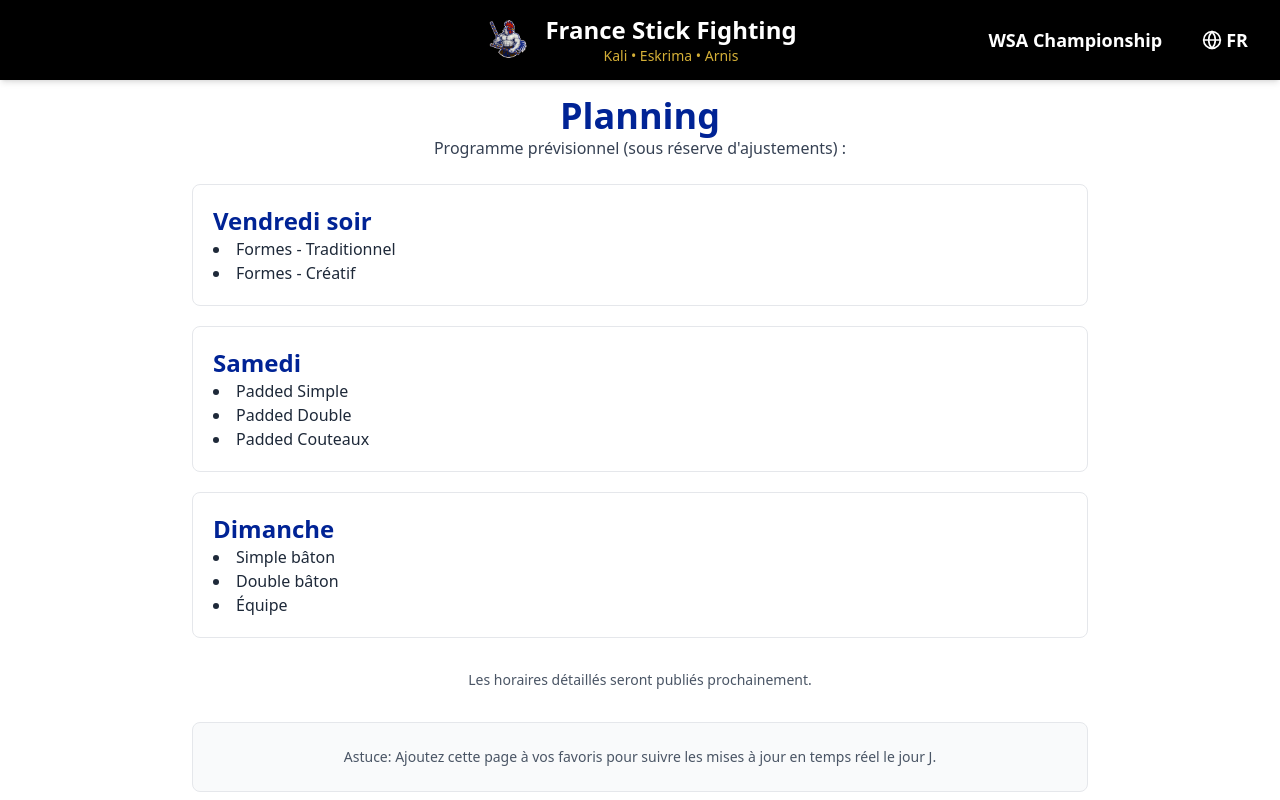
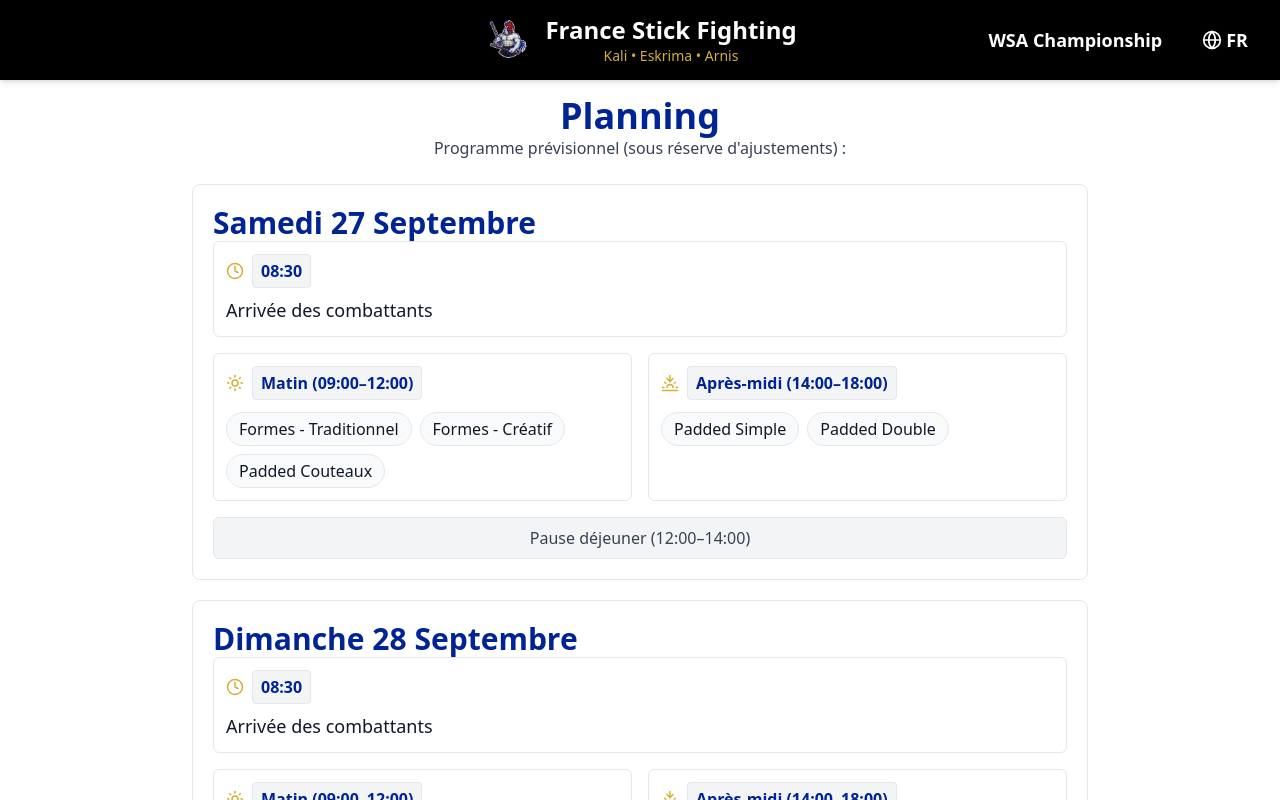
Before and after one commit to adjikpo/stickfighting_france, a Next.js app: page /planning in a window 1280 px wide. Shown: the top 800 px of the page. Built offline with nearby package versions, Linux system fonts and the light colour scheme.

Commit message:
update the plannig

```diff
--- a/src/app/page.tsx
+++ b/src/app/page.tsx
@@ -20,10 +20,10 @@ export default function Home() {
       wsa: {
         title: "WSA European Championship",
         subtitle: "World Sport Arnis",
-        dates: "26-28 Septembre 2025",
+        dates: "27-28 Septembre 2025",
         location1: "Centre Sportif - Rue Jean Rigaud",
         location2: "Écully 69130",
-        days: "3 Jours",
+        days: "2 Jours",
         daysDesc: "Compétition internationale",
         countries: "Pays de l'UE",
         countriesDesc: "Junior & Senior",
@@ -73,10 +73,10 @@ export default function Home() {
       wsa: {
         title: "WSA European Championship",
         subtitle: "World Sport Arnis",
-        dates: "September 26-28, 2025",
+        dates: "September 27-28, 2025",
         location1: "Sports Center - Rue Jean Rigaud",
         location2: "Écully 69130",
-        days: "3 Days",
+        days: "2 Days",
         daysDesc: "International competition",
         countries: "EU Countries",
         countriesDesc: "Junior & Senior",
--- a/src/app/planning/page.tsx
+++ b/src/app/planning/page.tsx
@@ -3,6 +3,7 @@
 import Navbar from "@/components/Navbar";
 import Footer from "@/components/Footer";
 import { useState } from "react";
+import { Sun, Sunset, Clock } from "lucide-react";
 
 export default function PlanningPage() {
   const [language, setLanguage] = useState<'fr' | 'en'>('fr');
@@ -11,10 +12,26 @@ export default function PlanningPage() {
     fr: {
       title: "Planning",
       intro: "Programme prévisionnel (sous réserve d'ajustements) :",
+      lunch: "Pause déjeuner (12:00–14:00)",
       days: [
-        { label: "Vendredi soir", items: ["Formes - Traditionnel", "Formes - Créatif"] },
-        { label: "Samedi", items: ["Padded Simple", "Padded Double", "Padded Couteaux"] },
-        { label: "Dimanche", items: ["Simple bâton", "Double bâton", "Équipe"] },
+        {
+          id: "samedi-27-septembre",
+          label: "Samedi 27 Septembre",
+          sessions: [
+            { time: "08:30", label: "Arrivée des combattants" },
+            { time: "Matin (09:00–12:00)", items: ["Formes - Traditionnel", "Formes - Créatif", "Padded Couteaux"] },
+            { time: "Après-midi (14:00–18:00)", items: ["Padded Simple", "Padded Double"] },
+          ],
+        },
+        {
+          id: "dimanche-28-septembre",
+          label: "Dimanche 28 Septembre",
+          sessions: [
+            { time: "08:30", label: "Arrivée des combattants" },
+            { time: "Matin (09:00–12:00)", items: ["Simple bâton"] },
+            { time: "Après-midi (14:00–18:00)", items: ["Double bâton", "Équipe"] },
+          ],
+        },
       ],
       note: "Les horaires détaillés seront publiés prochainement.",
       tip: "Astuce: Ajoutez cette page à vos favoris pour suivre les mises à jour en temps réel le jour J.",
@@ -22,10 +39,26 @@ export default function PlanningPage() {
     en: {
       title: "Schedule",
       intro: "Provisional schedule (subject to changes):",
+      lunch: "Lunch break (12:00 PM–2:00 PM)",
       days: [
-        { label: "Friday evening", items: ["Forms - Traditional", "Forms - Creative"] },
-        { label: "Saturday", items: ["Padded Single", "Padded Double", "Padded Knives"] },
-        { label: "Sunday", items: ["Single stick", "Double stick", "Team"] },
+        {
+          id: "saturday-27-september",
+          label: "Saturday 27 September",
+          sessions: [
+            { time: "08:30", label: "Fighters arrival" },
+            { time: "Morning (9:00 AM–12:00 PM)", items: ["Forms - Traditional", "Forms - Creative", "Padded Knives"] },
+            { time: "Afternoon (2:00 PM–6:00 PM)", items: ["Padded Single", "Padded Double"] },
+          ],
+        },
+        {
+          id: "sunday-28-september",
+          label: "Sunday 28 September",
+          sessions: [
+            { time: "08:30", label: "Fighters arrival" },
+            { time: "Morning (9:00 AM–12:00 PM)", items: ["Single stick"] },
+            { time: "Afternoon (2:00 PM–6:00 PM)", items: ["Double stick", "Team"] },
+          ],
+        },
       ],
       note: "Detailed times will be published soon.",
       tip: "Tip: Bookmark this page to follow updates in real-time on the day.",
@@ -43,14 +76,61 @@ export default function PlanningPage() {
           <p className="text-center text-gray-700 mb-6">{t.intro}</p>
 
           <div className="space-y-5 mb-8">
-            {t.days.map((d: {label: string; items: string[]}) => (
-              <section key={d.label} className="bg-white border border-gray-200 rounded-lg p-5">
-                <h2 className="text-xl md:text-2xl font-bold text-[var(--france-bleu)] mb-2">{d.label}</h2>
-                <ul className="list-disc list-inside text-gray-800">
-                  {d.items.map((it) => (
-                    <li key={it}>{it}</li>
-                  ))}
-                </ul>
+            {t.days.map((d: any) => (
+              <section key={d.id} id={d.id} className="bg-white border border-gray-200 rounded-lg p-5">
+                <h2 className="text-2xl md:text-3xl font-bold text-[var(--france-bleu)] mb-4">{d.label}</h2>
+
+                {/* Arrivée */}
+                {d.sessions.filter((s: any) => s.label && !s.items).map((s: any, idx: number) => (
+                  <div key={`arrivee-${idx}`} className="mb-4">
+                    <div className="bg-white border border-gray-200 rounded-md p-3 h-full flex flex-col">
+                      <div className="flex items-center gap-2 mb-2">
+                        <Clock size={18} className="text-[var(--or-default)]" />
+                        <span className="inline-flex items-center justify-center px-2 py-1 rounded bg-gray-100 border border-gray-200 text-[var(--france-bleu)] font-semibold text-sm md:text-base">
+                          {s.time}
+                        </span>
+                      </div>
+                      <div className="text-base md:text-lg text-gray-900">
+                        {s.label}
+                      </div>
+                    </div>
+                  </div>
+                ))}
+
+                {/* Sessions (Matin / Après-midi) en 2 colonnes */}
+                <div className="grid md:grid-cols-2 gap-4 items-stretch">
+                  {d.sessions.filter((s: any) => s.items).map((s: any, idx: number) => {
+                    const timeStr = typeof s.time === 'string' ? s.time.toLowerCase() : '';
+                    const isMorning = timeStr.includes('matin') || timeStr.includes('morning');
+                    const isAfternoon = timeStr.includes('après-midi') || timeStr.includes('apres-midi') || timeStr.includes('afternoon');
+                    return (
+                      <div key={`sess-${idx}`} className="bg-white border border-gray-200 rounded-md p-3 h-full flex flex-col">
+                        <div className="flex items-center gap-2 mb-2">
+                          {isMorning && <Sun size={18} className="text-[var(--or-default)]" />}
+                          {isAfternoon && <Sunset size={18} className="text-[var(--or-default)]" />}
+                          <span className="inline-flex items-center justify-center px-2 py-1 rounded bg-gray-100 border border-gray-200 text-[var(--france-bleu)] font-semibold text-sm md:text-base">
+                            {s.time}
+                          </span>
+                        </div>
+                        <div className="mt-1">
+                          <div className="flex flex-wrap gap-2">
+                            {s.items.map((it: string) => (
+                              <span key={it} className="inline-flex items-center px-3 py-1 rounded-full bg-gray-50 border border-gray-200 text-gray-900 text-sm md:text-base">
+                                {it}
+                              </span>
+                            ))}
+                          </div>
+                        </div>
+                        <div className="flex-1" />
+                      </div>
+                    );
+                  })}
+                </div>
+
+                {/* Pause déjeuner */}
+                <div className="mt-4 w-full text-center text-sm md:text-base text-gray-700 bg-gray-100 border border-gray-200 rounded-md py-2">
+                  {t.lunch}
+                </div>
               </section>
             ))}
           </div>
```
